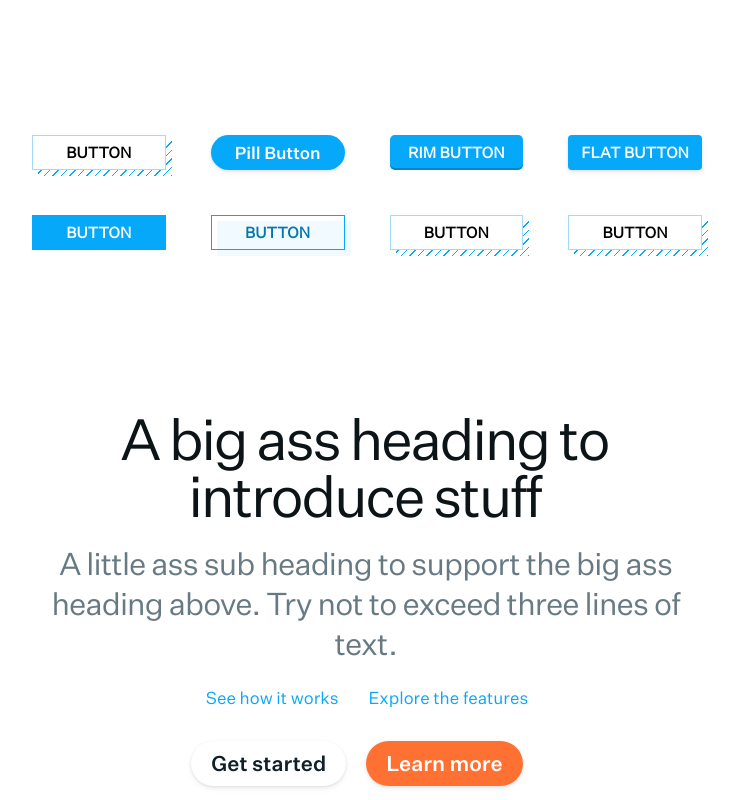
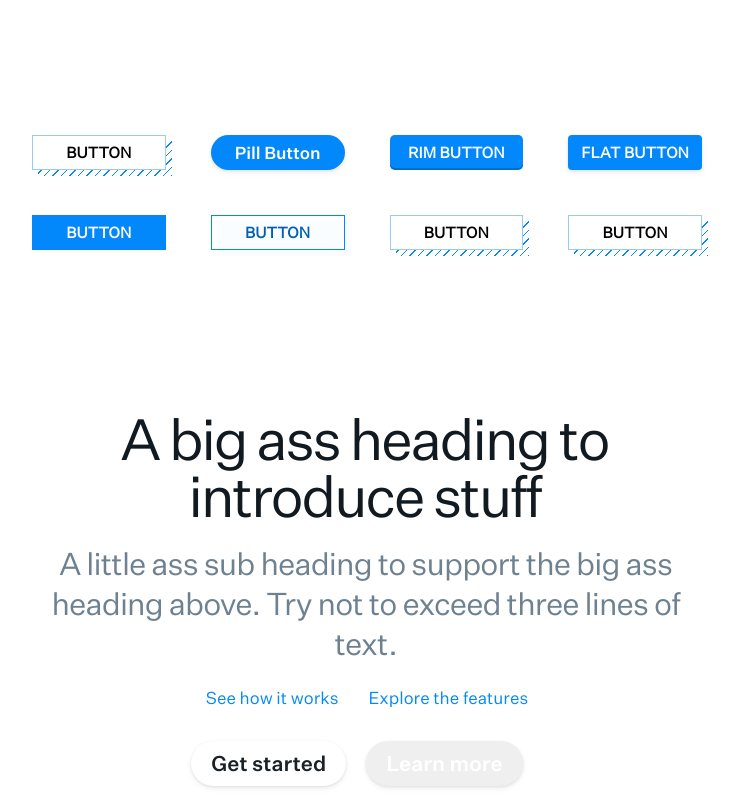
Before and after one commit to alobato/modulz-styled, a React (Create React App) app: page / in a window 1280 px wide. Shown: the part 1300-2100 px from the top of the page, without its empty margins (273-1012 px from the left). Built offline with nearby package versions, Linux system fonts and the light colour scheme.

Commit message:
Update color scheme.

```diff
--- a/src/theme/Color.js
+++ b/src/theme/Color.js
@@ -1,67 +1,66 @@
+export const BLACK = 'hsl(0, 0%, 0%)';
+export const BLACK_900 = 'hsla(0, 0%, 0%, .9)';
+export const BLACK_700 = 'hsla(0, 0%, 0%, .7)';
+export const BLACK_500 = 'hsla(0, 0%, 0%, .5)';
+export const BLACK_300 = 'hsla(0, 0%, 0%, .3)';
+export const BLACK_100 = 'hsla(0, 0%, 0%, .1)';
+
 export const WHITE = 'hsl(0, 0%, 100%)';
-export const BLACK = 'hsl(0, 0%, 0%)';
+export const WHITE_900 = 'hsla(0, 0%, 100%, .9)';
+export const WHITE_700 = 'hsla(0, 0%, 100%, .7)';
+export const WHITE_500 = 'hsla(0, 0%, 100%, .5)';
+export const WHITE_300 = 'hsla(0, 0%, 100%, .3)';
+export const WHITE_100 = 'hsla(0, 0%, 100%, .1)';
 
-export const GRAY_100 = 'hsl(200, 43%, 99%)';
-export const GRAY_200 = 'hsl(200, 26%, 96%)';
-export const GRAY_300 = 'hsl(200, 29%, 92%)';
-export const GRAY_400 = 'hsl(200, 22%, 80%)';
-export const GRAY_500 = 'hsl(200, 15%, 50%)';
-export const GRAY_600 = 'hsl(200, 12%, 46%)';
-export const GRAY_700 = 'hsl(200, 34%, 15%)';
-export const GRAY_800 = 'hsl(200, 43%, 11%)';
-export const GRAY_900 = 'hsl(200, 35%, 7%)';
+export const GRAY_100 = 'hsl(208, 40%, 99%)';
+export const GRAY_200 = 'hsl(208, 32%, 97%)';
+export const GRAY_300 = 'hsl(208, 24%, 93%)';
+export const GRAY_400 = 'hsl(208, 22%, 86%)';
+export const GRAY_500 = 'hsl(208, 18%, 76%)';
+export const GRAY_600 = 'hsl(208, 14%, 50%)';
+export const GRAY_700 = 'hsl(208, 18%, 18%)';
+export const GRAY_800 = 'hsl(208, 22%, 13%)';
+export const GRAY_900 = 'hsl(208, 30%, 10%)';
 
-export const RED_100 = 'hsl(0, 92%, 97%)';
-export const RED_300 = 'hsl(0, 80%, 80%)';
-export const RED_500 = 'hsl(0, 92%, 61%)';
-export const RED_700 = 'hsl(0, 92%, 46%)';
+export const BLUE_100 = 'hsl(208, 99%, 99%)';
+export const BLUE_200 = 'hsl(208, 96%, 97%)';
+export const BLUE_300 = 'hsl(208, 82%, 78%)';
+export const BLUE_400 = 'hsl(208, 82%, 68%)';
+export const BLUE_500 = 'hsl(208, 98%, 50%)';
+export const BLUE_600 = 'hsl(208, 82%, 45%)';
+export const BLUE_700 = 'hsl(208, 99%, 35%)';
+export const BLUE_800 = 'hsl(208, 99%, 12%)';
+export const BLUE_900 = 'hsl(208, 99%, 10%)';
 
-export const PINK_100 = 'hsl(332, 94%, 97%)';
-export const PINK_300 = 'hsl(332, 80%, 80%)';
-export const PINK_500 = 'hsl(332, 94%, 55%)';
+export const GREEN_100 = 'hsl(142, 60%, 99%)';
+export const GREEN_200 = 'hsl(142, 60%, 97%)';
+export const GREEN_300 = 'hsl(142, 40%, 72%)';
+export const GREEN_400 = 'hsl(142, 34%, 64%)';
+export const GREEN_500 = 'hsl(142, 68%, 42%)';
+export const GREEN_600 = 'hsl(142, 62%, 40%)';
+export const GREEN_700 = 'hsl(142, 60%, 38%)';
+export const GREEN_800 = 'hsl(142, 60%, 12%)';
+export const GREEN_900 = 'hsl(142, 60%, 10%)';
 
-export const PURPLE_100 = 'hsl(288, 64%, 96%)';
-export const PURPLE_300 = 'hsl(288, 80%, 80%)';
-export const PURPLE_500 = 'hsl(288, 64%, 42%)';
-export const PURPLE_900 = 'hsl(288, 30%, 10%)';
+export const YELLOW_100 = 'hsl(54, 100%, 99%)';
+export const YELLOW_200 = 'hsl(54, 100%, 97%)';
+export const YELLOW_300 = 'hsl(54, 100%, 92%)';
+export const YELLOW_400 = 'hsl(54, 100%, 72%)';
+export const YELLOW_500 = 'hsl(52, 100%, 46%)';
+export const YELLOW_600 = 'hsl(52, 100%, 40%)';
+export const YELLOW_700 = 'hsl(52, 100%, 18%)';
+export const YELLOW_800 = 'hsl(52, 100%, 13%)';
+export const YELLOW_900 = 'hsl(52, 100%, 10%)';
 
-export const INDIGO_500 = 'hsl(226, 56%, 48%)';
-export const INDIGO_700 = 'hsl(226, 52%, 38%)';
+export const RED_100 = 'hsl(0, 100%, 99%)';
+export const RED_200 = 'hsl(0, 100%, 97%)';
+export const RED_300 = 'hsl(0, 85%, 72%)';
+export const RED_400 = 'hsl(0, 85%, 78%)';
+export const RED_500 = 'hsl(0, 100%, 65%)';
+export const RED_600 = 'hsl(0, 100%, 45%)';
+export const RED_700 = 'hsl(0, 100%, 40%)';
+export const RED_800 = 'hsl(0, 100%, 12%)';
+export const RED_900 = 'hsl(0, 100%, 10%)';
 
-export const BLUE_100 = 'hsl(200, 100%, 97%)';
-export const BLUE_300 = 'hsl(200, 80%, 80%)';
-export const BLUE_500 = 'hsl(200, 95%, 50%)';
-export const BLUE_700 = 'hsl(200, 95%, 35%)';
-
-export const TEAL_100 = 'hsl(172, 100%, 97%)';
-export const TEAL_300 = 'hsl(172, 80%, 80%)';
-export const TEAL_500 = 'hsl(172, 100%, 35%)'
-
-export const CYAN_500 = 'hsl(180, 100%, 50%)';
-
-export const GREEN_100 = 'hsl(132, 80%, 97%)'
-export const GREEN_300 = 'hsl(132, 80%, 80%)';
-export const GREEN_500 = 'hsl(132, 52%, 53%)'
-export const GREEN_700 = 'hsl(132, 52%, 38%)'
-
-export const LIME_300 = 'hsl(68, 80%, 80%)';
-export const LIME_500 = 'hsl(68, 74%, 50%)'
-
-export const YELLOW_300 = 'hsl(54, 80%, 80%)'
-export const YELLOW_500 = 'hsl(54, 98%, 50%)'
-
-export const AMBER_100 = 'hsl(46, 100%, 96%)'
-export const AMBER_300 = 'hsl(46, 80%, 80%)'
-export const AMBER_500 = 'hsl(46, 100%, 57%)'
-
-export const ORANGE_300 = 'hsl(36, 80%, 80%)'
-export const ORANGE_500 = 'hsl(36, 100%, 50%)'
-
-export const CRIMSON_500 = 'hsl(18, 100%, 60%)'
-
-export const LAVENDER_300 = 'hsl(255, 80%, 80%)'
-export const LAVENDER_500 = 'hsl(255, 74%, 60%)'
-
-export const VIOLET_300 = 'hsl(264, 80%, 80%)'
-export const VIOLET_500 = 'hsl(264, 52%, 45%)'
-export const VIOLET_900 = 'hsl(264, 30%, 10%)';
+export const COLOR_FACEBOOK = '#4267b2';
+export const COLOR_TWITTER = '#1da1f2';
```
